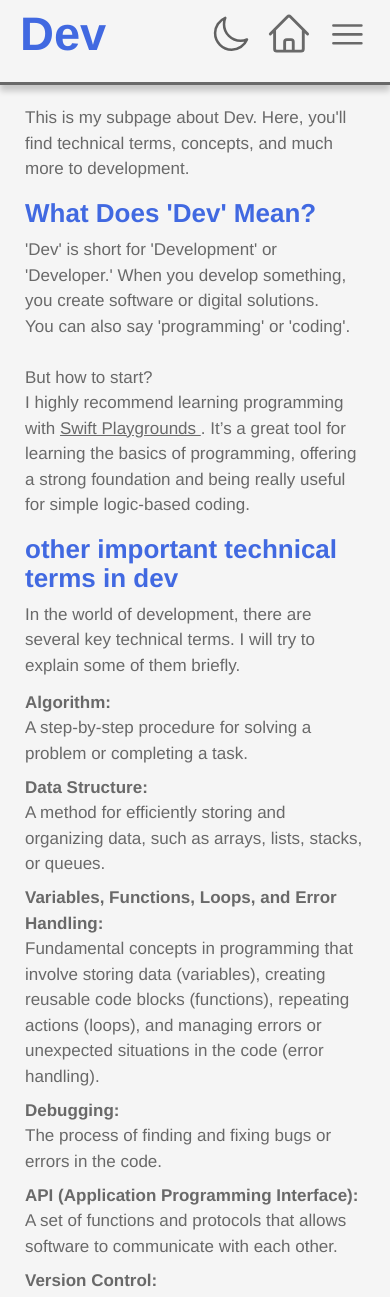
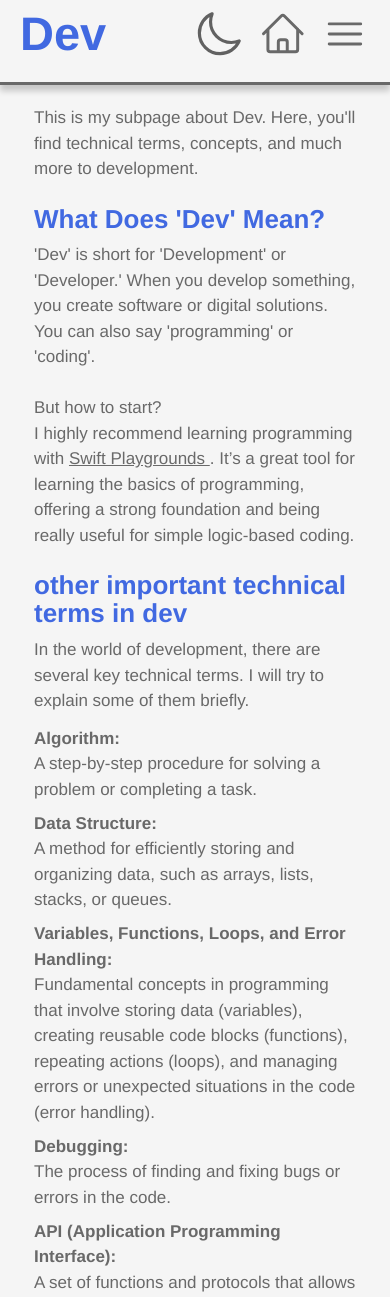
Before and after one commit to em-ge/emilgerlach.com, a Flask app: page /dev in a window 390 px wide. Shown: the top 1297 px of the page. Run offline with Flask 3, Linux system fonts and the light colour scheme.

Commit message:
makes dropdownbtn working on mobile device, content and wording

```diff
--- a/static/css/styles.css
+++ b/static/css/styles.css
@@ -58,7 +58,7 @@ a:hover {
 }
 
 [id] {
-  scroll-margin-top: 170px;
+  scroll-margin-top: 3.8em;
 }
 
 .navbar {
@@ -555,8 +555,8 @@ a:hover {
 @media (max-width: 500px) {
   /* font-size: 4 less */
   body {
-    margin-left: 8px;
-    margin-right: 5px;
+    margin-left: 1em;
+    margin-right: 1em;
     line-height: 1.5;
     font-size: 17px;
   }
@@ -575,7 +575,7 @@ a:hover {
   }
 
   [id] {
-    scroll-margin-top: 200px;
+    scroll-margin-top: 5.3em;
   }
 
   .navbar {
@@ -589,8 +589,8 @@ a:hover {
   }
 
   .lightmode-darkmode-btn {
-    width: 2.4em;
-    height: 2.4em;
+    width: 3em;
+    height: 3em;
   }
 
   .lightmode-darkmode-btn:hover {
@@ -600,13 +600,8 @@ a:hover {
   }
 
   .home-btn {
-    width: 2.7em;
-    height: 2.7em;
-  }
-
-  .home-btn-family {
-    width: 4.5em;
-    height: 2.5em;
+    width: 2.8em;
+    height: 2.8em;
   }
 
   .home-btn a:hover {
@@ -615,8 +610,8 @@ a:hover {
   }
 
   .dropbtn {
-    width: 2.4em;
-    height: 2.4em;
+    width: 2.7em;
+    height: 2.7em;
     margin-right: 0.5vw;
   }
 
@@ -668,7 +663,7 @@ a:hover {
   }
 
   .text {
-    margin-top: -1em;
+    margin-top: -0.7em;
     margin-bottom: 0.3em;
   }
 
--- a/static/js/main.js
+++ b/static/js/main.js
@@ -51,6 +51,31 @@ function adjustInputWidth(input) {
 }
 
 let lightmode = true;
+
+function isMobile() {
+  const userAgent = navigator.userAgent || navigator.vendor || window.opera;
+
+  return /android|iphone|ipad|ipod|blackberry|iemobile|opera mini/i.test(
+    userAgent
+  );
+}
+
+function toggleDropBtn() {
+  if (isMobile()) {
+    //FIXME:
+    const element = document.getElementById("dropdown-content");
+
+    if (element.style.display === "none") {
+      element.style.display = "block";
+    } else {
+      element.style.display = "none";
+    }
+    element.addEventListener("click", () => {
+      element.style.display = "none";
+      document.getElementById("dropbtn").style.color = "var(--btn-color)";
+    });
+  }
+}
 
 function toggleDarkMode() {
   if (lightmode === true) {
--- a/templates/index.html
+++ b/templates/index.html
@@ -40,7 +40,7 @@
         </a>
       </div>
       <div class="dropdown">
-        <btn class="dropbtn" id="dropbtn" alt="dropdown btn">
+        <btn class="dropbtn" id="dropbtn" alt="dropdown btn" onclick="toggleDropBtn()">
           <svg xmlns="http://www.w3.org/2000/svg" fill="none" viewBox="0 0 24 24" stroke-width="1.5" stroke="currentColor">
             <path stroke-linecap="round" stroke-linejoin="round" d="M3.75 6.75h16.5M3.75 12h16.5m-16.5 5.25h16.5" />
           </svg>
@@ -80,6 +80,7 @@
       </div>
       This website first went online in April 2024 and was my first big project.<br/>
       The prototype of this website was built using a Flask web server. The site still runs on Flask.<br/>
+      <a href="https://github.com/em-ge/emilgerlach.com" target="_blank">Here</a>, you can view the complete code in a repository on GitHub.<br/>
 
       <!-- Here are some photos about the history of this website. <br/> -->
       I work daily to improve this website, so please forgive any errors or other issues that may arise.
--- a/templates/index_blog.html
+++ b/templates/index_blog.html
@@ -37,7 +37,7 @@
         </a>
       </div>
       <div class="dropdown">
-        <btn class="dropbtn" id="dropbtn" alt="dropdown btn">
+        <btn class="dropbtn" id="dropbtn" alt="dropdown btn" onclick="toggleDropBtn()">
           <svg xmlns="http://www.w3.org/2000/svg" fill="none" viewBox="0 0 24 24" stroke-width="1.5" stroke="currentColor">
             <path stroke-linecap="round" stroke-linejoin="round" d="M3.75 6.75h16.5M3.75 12h16.5m-16.5 5.25h16.5" />
           </svg>
--- a/templates/index_dev.html
+++ b/templates/index_dev.html
@@ -81,7 +81,12 @@
         </a>
       </div>
       <div class="dropdown">
-        <btn class="dropbtn" id="dropbtn" alt="dropdown btn">
+        <btn
+          class="dropbtn"
+          id="dropbtn"
+          alt="dropdown btn"
+          onclick="toggleDropBtn()"
+        >
           <svg
             xmlns="http://www.w3.org/2000/svg"
             fill="none"
@@ -127,7 +132,7 @@
 
     <div class="text">
       <div class="sub-heading">
-        <h2 id="technical terms">other important technical terms in dev</h2>
+        <h2 id="technical-terms">other important technical terms in dev</h2>
       </div>
       In the world of development, there are several key technical terms. I will
       try to explain some of them briefly.
--- a/templates/index_strudel.html
+++ b/templates/index_strudel.html
@@ -37,7 +37,7 @@
         </a>
       </div>
       <div class="dropdown">
-        <btn class="dropbtn" id="dropbtn" alt="dropdown btn">
+        <btn class="dropbtn" id="dropbtn" alt="dropdown btn" onclick="toggleDropBtn()">
           <svg xmlns="http://www.w3.org/2000/svg" fill="none" viewBox="0 0 24 24" stroke-width="1.5" stroke="currentColor">
             <path stroke-linecap="round" stroke-linejoin="round" d="M3.75 6.75h16.5M3.75 12h16.5m-16.5 5.25h16.5" />
           </svg>
```
